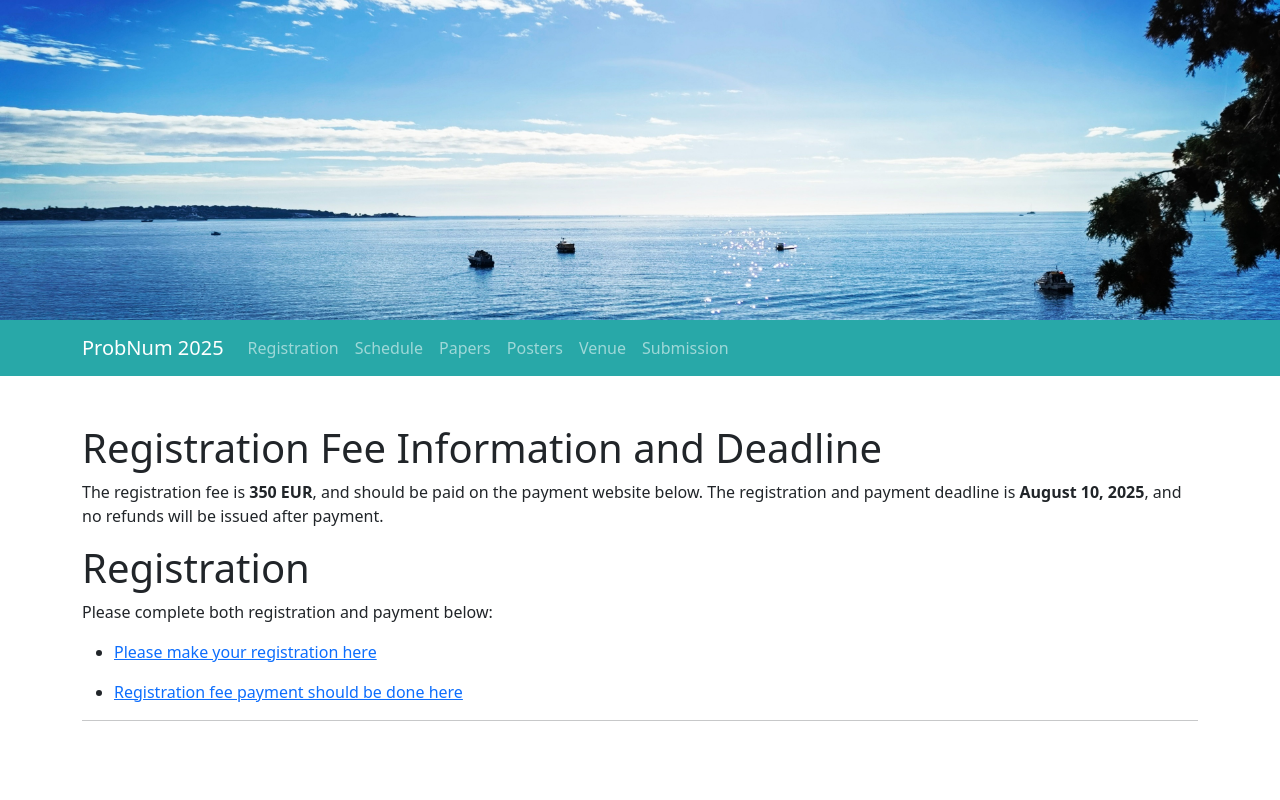
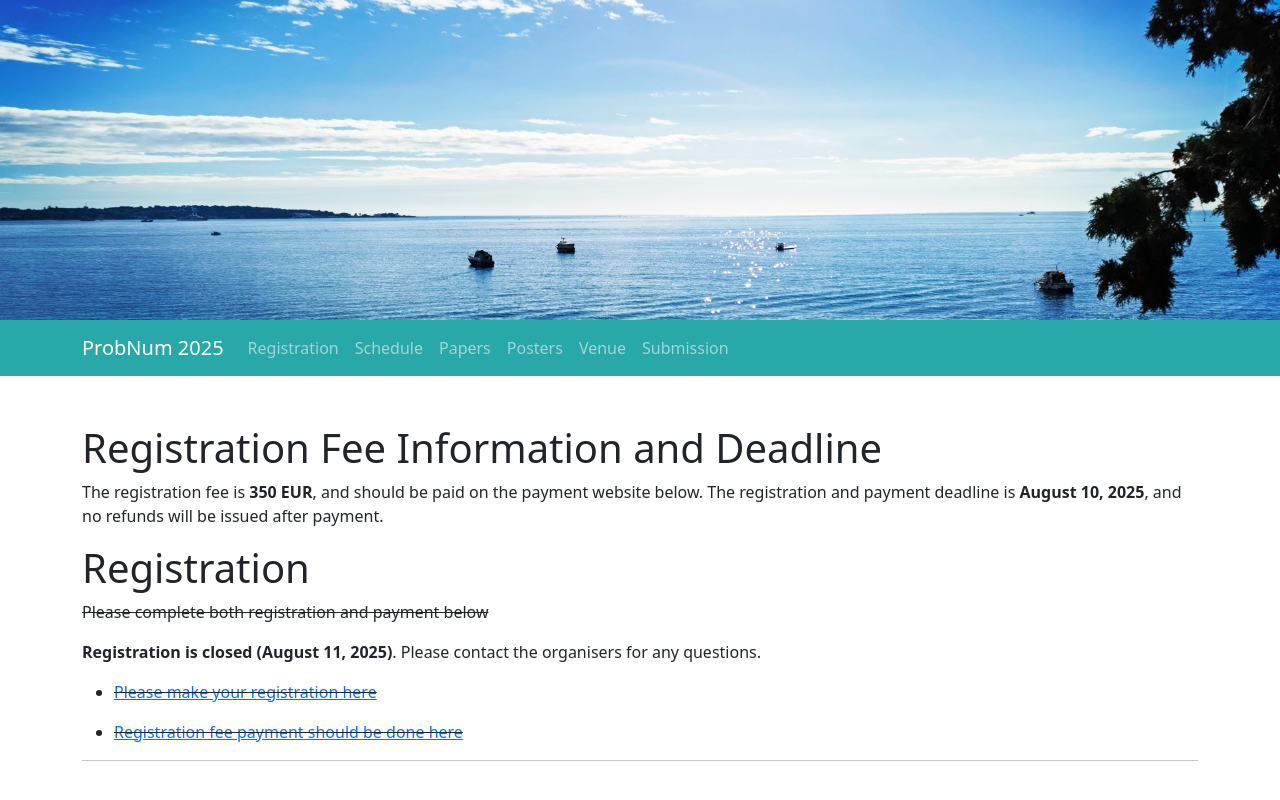
Before and after one commit to probnum2026/probnum2026.github.io, a Jekyll site: the page built from registration.md, in a window 1280 px wide. Shown: the top 800 px of the page. Built offline with Jekyll 4.4.1, drawn with Linux system fonts in a browser that asks for light colours; nearby versions of some CDN libraries.

Commit message:
Update registration.md

```diff
--- a/registration.md
+++ b/registration.md
@@ -7,12 +7,14 @@ header_image: juan3.jpg
 # Registration Fee Information and Deadline
 The registration fee is **350 EUR**, and should be paid on the payment website below. The registration and payment deadline is **August 10, 2025**, and no refunds will be issued after payment.
 
+# Registration
+~~Please complete both registration and payment below~~
 
-# Registration
-Please complete both registration and payment below:
+**Registration is closed (August 11, 2025)**.  Please contact the organisers for any questions.
 
-- [Please make your registration here](https://docs.google.com/forms/d/e/1FAIpQLSfqxgl9gLVwdIZXJzY1VMEJKKpfC-DbU-lVVFc9iBt62riEPA/viewform?usp=header)
 
-- [Registration fee payment should be done here](https://ers.eurecom.fr/en/probnum2025/)
+- ~~[Please make your registration here](https://docs.google.com/forms/d/e/1FAIpQLSfqxgl9gLVwdIZXJzY1VMEJKKpfC-DbU-lVVFc9iBt62riEPA/viewform?usp=header)~~
+
+- ~~[Registration fee payment should be done here](https://ers.eurecom.fr/en/probnum2025/)~~
 
 ---
```
